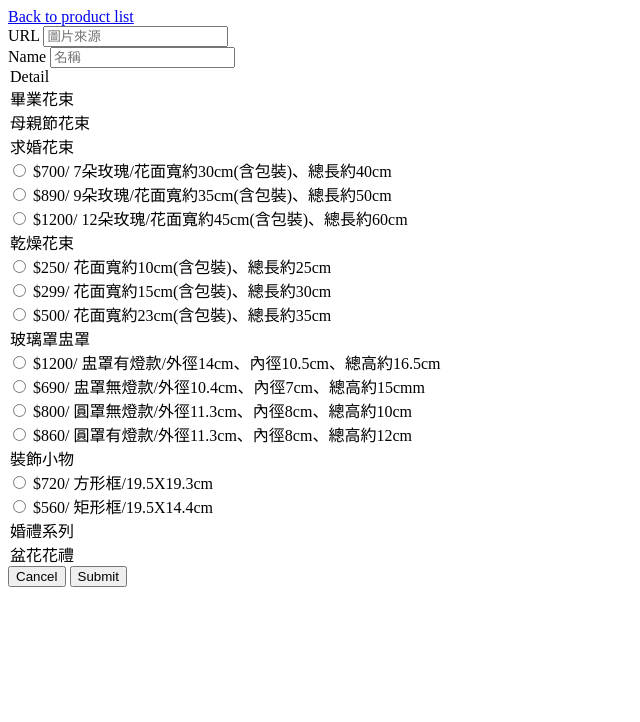
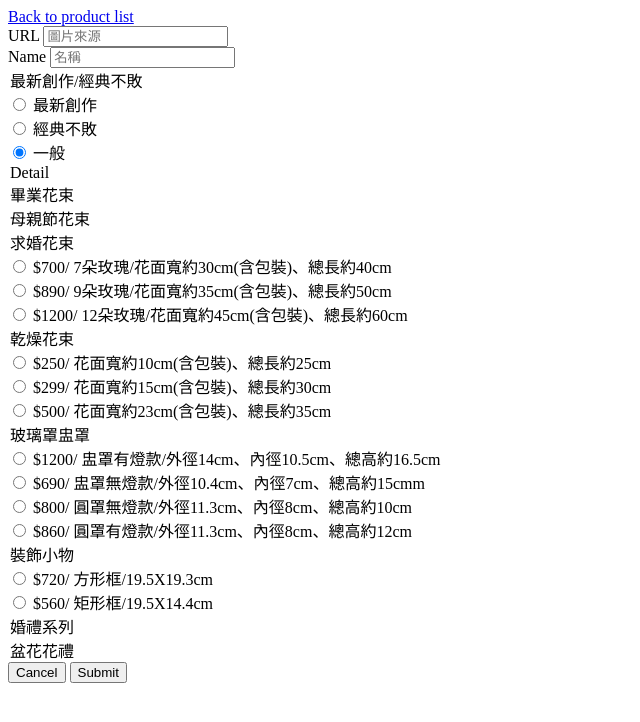
Before and after one commit to uuuu1112/Una, a Flask app: page /add in a window 1280 px wide. Shown: the top 722 px of the page, without its empty margins (0-640 px from the left). Run offline with Flask 2, Linux system fonts and the light colour scheme; some libraries are stand-ins or nearby versions.

Commit message:
增加最新/經典選項

```diff
--- a/templates/add.html
+++ b/templates/add.html
@@ -14,6 +14,25 @@
             <div class="form-container">
                 <label for="name">Name</label>
                 <input id="name" name="name" type="text" placeholder="名稱">
+            </div>
+
+            <div>
+                <legend>最新創作/經典不敗</legend>
+                <div>
+                    <input id="newtype" type="radio" name="onseason" value="newtype">
+                    <i class="fas fa-check-circle"></i>
+                    <label for="newtype">最新創作</label>
+                </div>
+                <div>
+                    <input id="classictype" type="radio" name="onseason" value="classictype">
+                    <i class="fas fa-check-circle"></i>
+                    <label for="classictype">經典不敗</label>
+                </div>
+                <div>
+                    <input id="normaltype" type="radio" name="onseason" value="normaltype" checked>
+                    <i class="fas fa-check-circle"></i>
+                    <label for="normaltype">一般</label>
+                </div>
             </div>
 
             <div>
```
Also changed, not shown: detail.py (+14 -0 lines).
